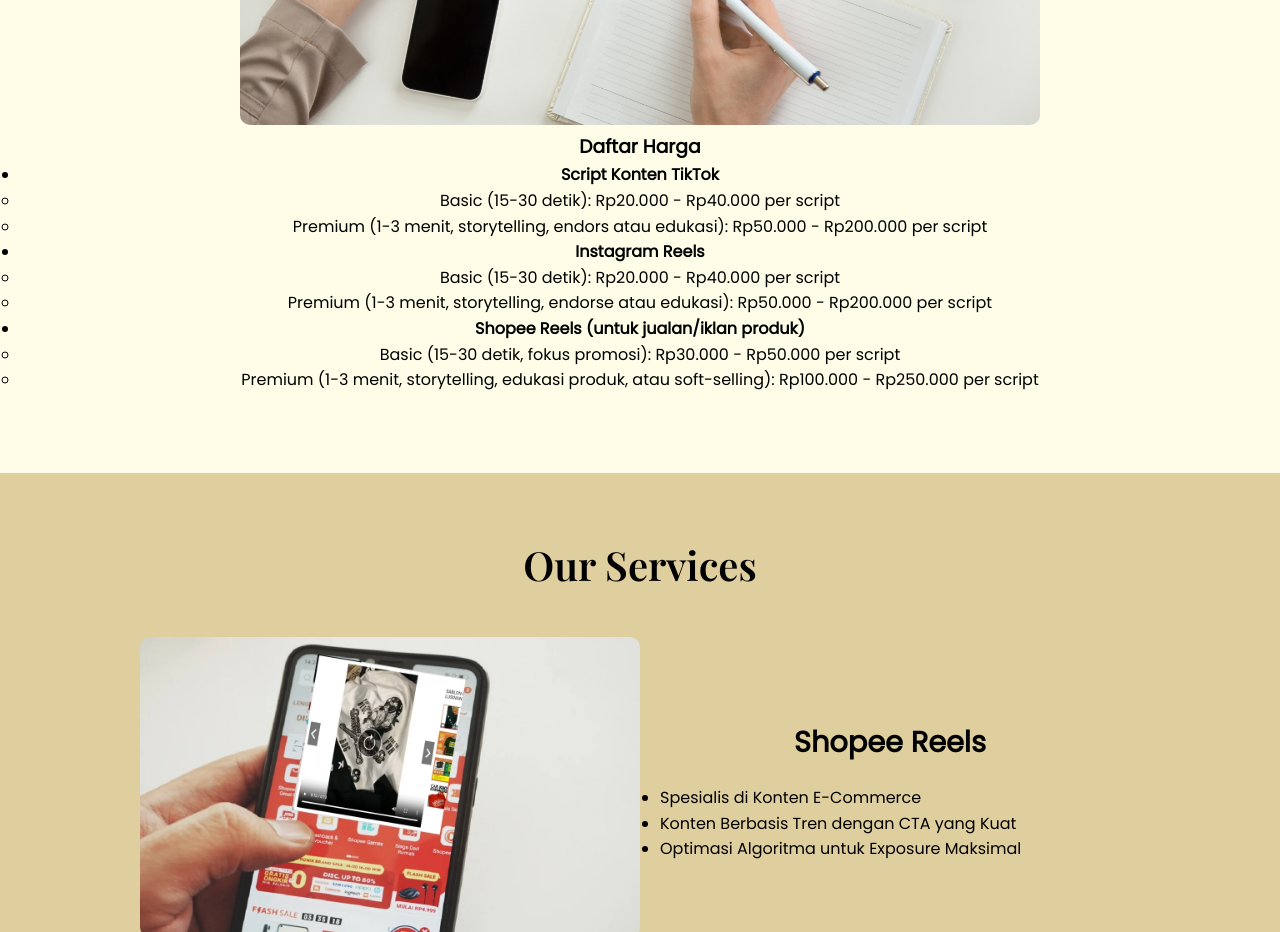
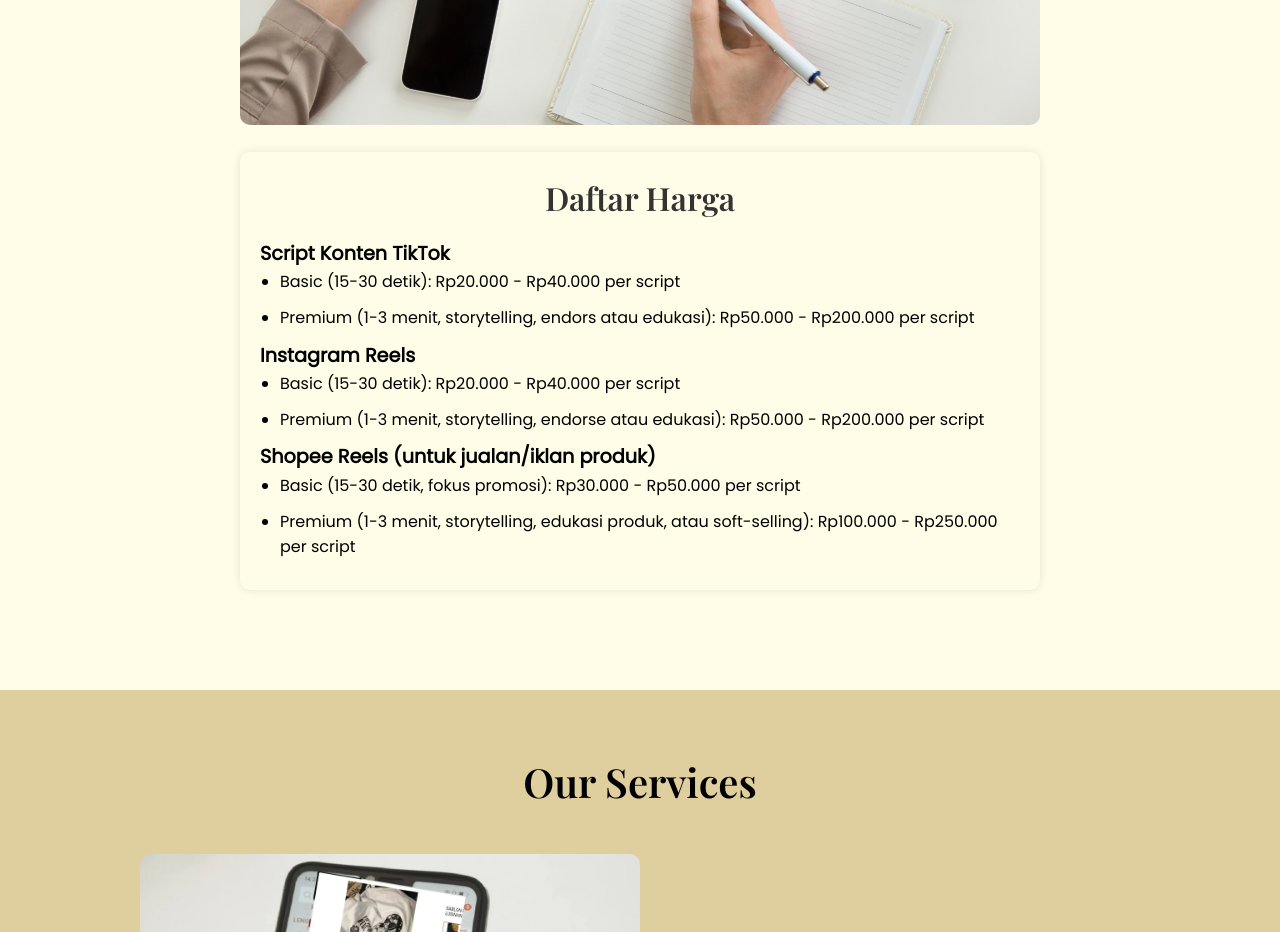
Before and after one commit to AlvinShofa/TintaJiwa, a plain HTML site: page index.html in a window 1280 px wide. Shown: the part 800-1732 px from the top of the page. Drawn offline with nearby package versions, Linux system fonts and the light colour scheme.

Commit message:
Update styles.css

```diff
--- a/styles.css
+++ b/styles.css
@@ -151,6 +151,43 @@ nav ul li a:hover {
   background-color: #710000;
 }
 
+/* Pricing Section Styling */
+.pricing-section {
+  background-color: #fffde7;
+  padding: 20px;
+  border-radius: 10px;
+  box-shadow: 0 0 10px rgba(0, 0, 0, 0.1);
+  max-width: 800px;
+  margin: 20px auto; /* Margin untuk memberikan jarak dengan elemen lain */
+  text-align: left;
+}
+
+.pricing-section h3 {
+  font-family: 'Playfair Display', serif;
+  font-size: 2rem;
+  color: #333;
+  text-align: center;
+  margin-bottom: 15px;
+}
+
+.pricing-section ul {
+  list-style-type: none;
+  padding: 0;
+}
+
+.pricing-section ul li {
+  margin-bottom: 10px;
+}
+
+.pricing-section ul li strong {
+  font-size: 1.2rem;
+}
+
+.pricing-section ul li ul {
+  margin-left: 20px;
+  list-style-type: disc;
+}
+
 /* Services Section */
 .services {
   padding: 60px 20px;
```
